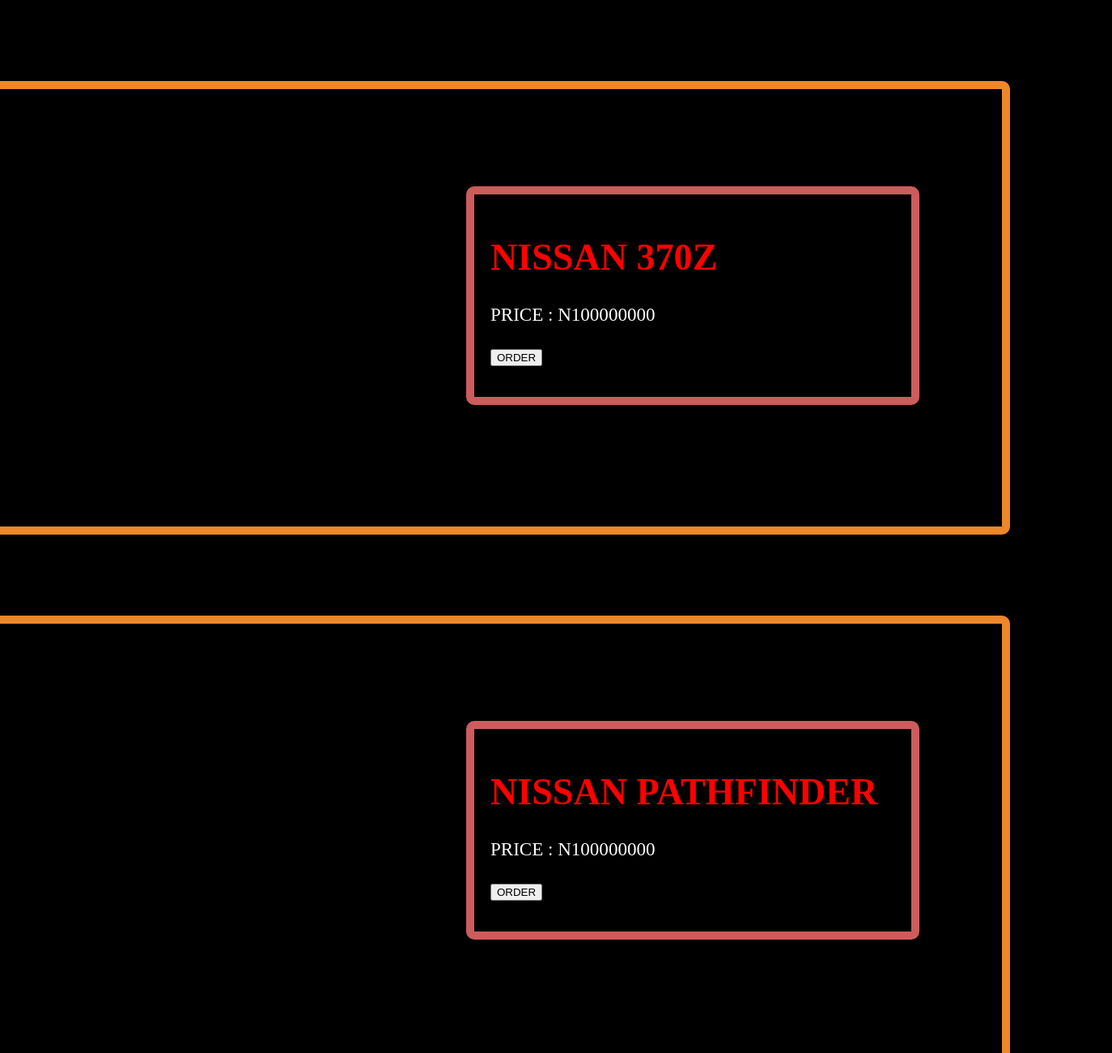
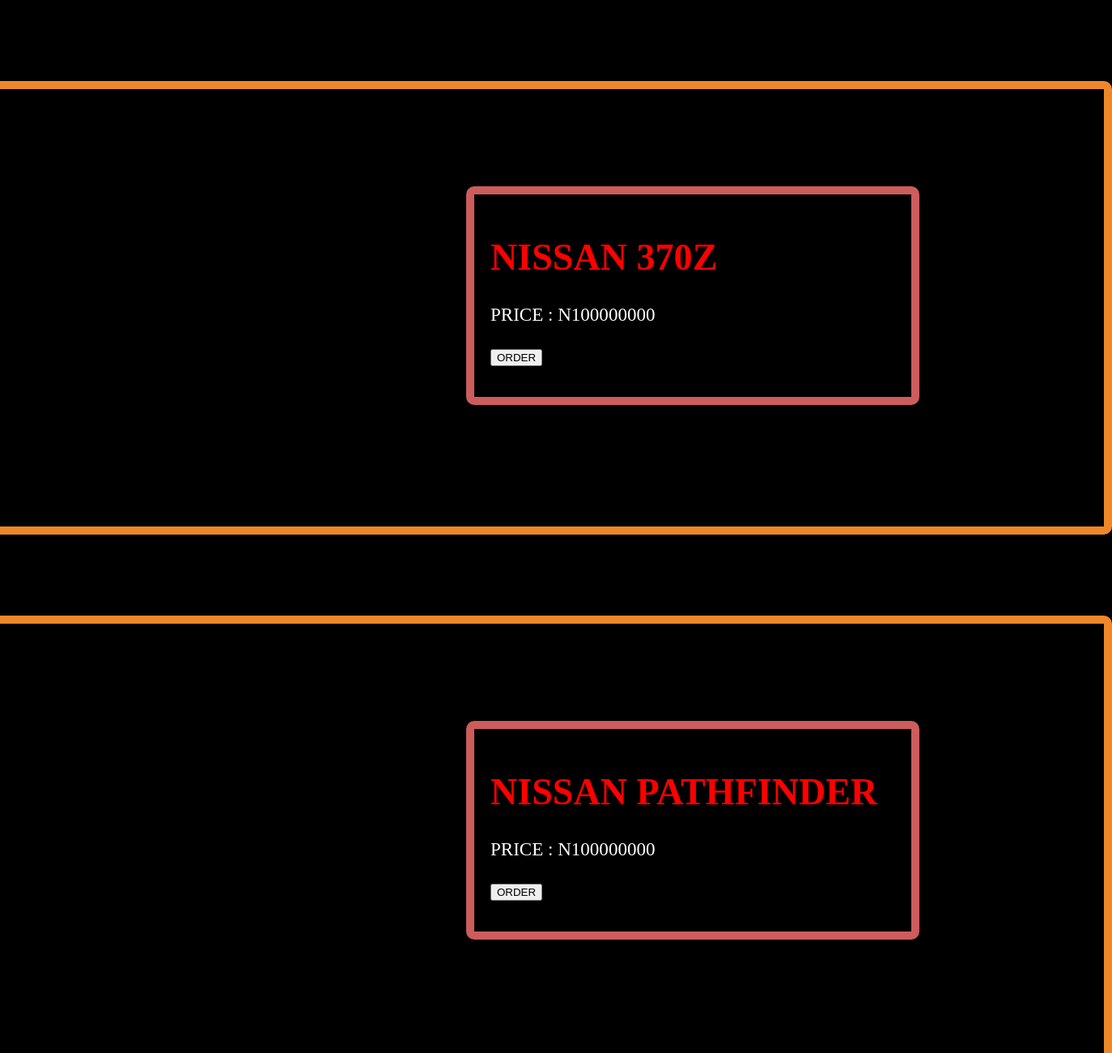
Before and after one commit to Psonagrande/seed, a plain HTML site: page index.html in a window 1280 px wide. Shown: the top 1300 px of the page at 81% size, 1374 px wide, since content can reach past the window. Drawn offline with Linux system fonts and the light colour scheme.

Commit message:
Update index.html

```diff
--- a/index.html
+++ b/index.html
@@ -11,7 +11,7 @@
     </head>
     <body>
     <body style="background-color:black;">
-            <div style="margin-top:100px;width:1274px;height:500px;padding:20px;border-radius:10px;border:10px solid #EE872A;font-size:120%;">
+            <div style="margin-top:100px;width:1400px;height:500px;padding:20px;border-radius:10px;border:10px solid #EE872A;font-size:120%;">
 <div style="border-color:blue;position:absolute;right:50px;margin-top:100px;width:500px;height:210px;padding:20px;border-radius:10px;border:10px solid indianred;font-size:120%;">
    <div style="color:RED"><h1>NISSAN 370Z</h1></div>
 <p style="color:white;">PRICE : N100000000</P>
@@ -19,7 +19,7 @@
  your order for a NISSAN 370Z has been placed')">ORDER</button></div>
 
         <img src="  file:///C:/Users/PC/Pictures/pexels-albin-berlin-905554.jpg  " width="600px" height="500px" alt="benz"/></div>
-            <div style="margin-top:100px;width:1274px;height:500px;padding:20px;border-radius:10px;border:10px solid #EE872A;font-size:120%;">
+            <div style="margin-top:100px;width:1400px;height:500px;padding:20px;border-radius:10px;border:10px solid #EE872A;font-size:120%;">
 <div style="border-color:blue;position:absolute;right:50px;margin-top:100px;width:500px;height:210px;padding:20px;border-radius:10px;border:10px solid indianred;font-size:120%;">
    <div style="color:RED"><h1>NISSAN PATHFINDER</h1></div>
 <p style="color:white;">PRICE : N100000000</P>
```
